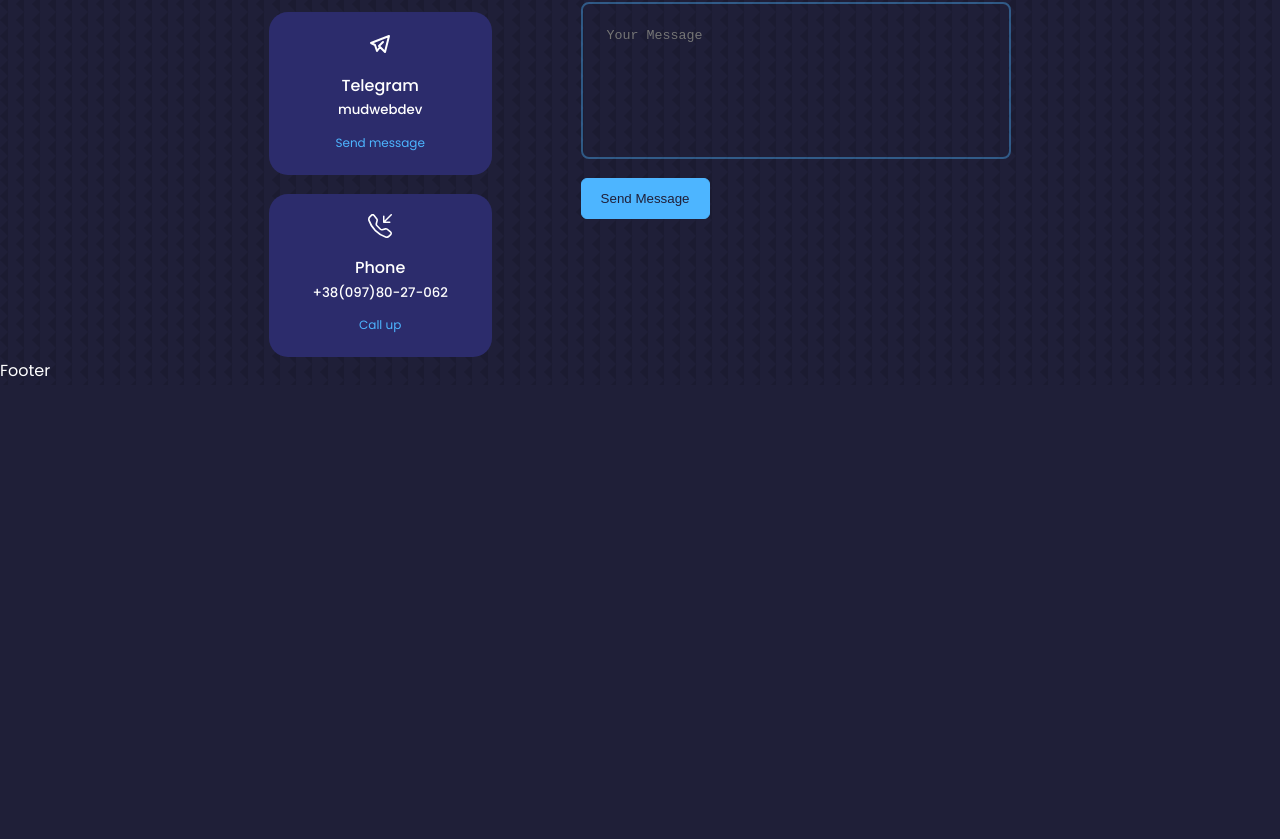
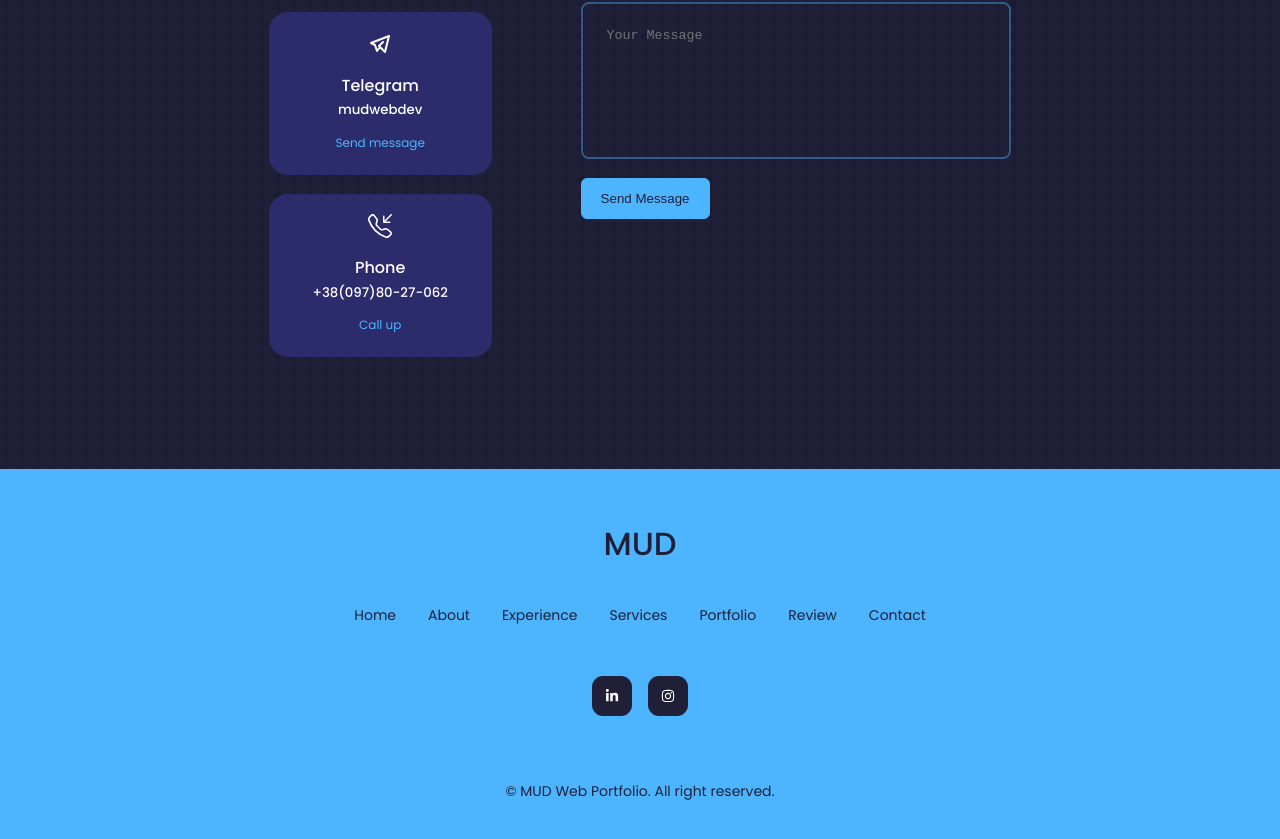
Before and after one commit to mudmykola/react-portfolio-test, a React (Create React App) app: page / in a window 1280 px wide. Shown: the part 4852-5691 px from the top of the page. Before the commit the page ends 5237 px from the top, so only its background shows below. Built offline with nearby package versions, Linux system fonts and the light colour scheme.

Commit message:
rearrange -> dev+adapt [footer]

```diff
--- a/src/components/footer/Footer.jsx
+++ b/src/components/footer/Footer.jsx
@@ -1,9 +1,37 @@
-import React from 'react'
-import './footer.css'
+import React from "react";
+import "./footer.css";
+import { FaLinkedinIn } from "react-icons/fa";
+import { FaInstagram } from "react-icons/fa";
 const Footer = () => {
   return (
-    <div>Footer</div>
-  )
-}
+    <footer>
+      <a href="#" className="footer-logo">
+        MUD
+      </a>
+      <ul className="footer-list">
+        <li>
+          <a href="#">Home</a>
+          <a href="#about">About</a>
+          <a href="#experience">Experience</a>
+          <a href="#services">Services</a>
+          <a href="#portfolio">Portfolio</a>
+          <a href="#review">Review</a>
+          <a href="#contact">Contact</a>
+        </li>
+      </ul>
+      <div className="footer-socials">
+        <a href="https://www.linkedin.com/in/mud-developer/">
+          <FaLinkedinIn />
+        </a>
+        <a href="https://www.instagram.com/mud.web.developer">
+          <FaInstagram />
+        </a>
+      </div>
+      <div className="footer-copy">
+        <p>&copy; MUD Web Portfolio. All right reserved.</p>
+      </div>
+    </footer>
+  );
+};
 
-export default Footer
+export default Footer;
--- a/src/components/footer/footer.css
+++ b/src/components/footer/footer.css
@@ -0,0 +1,66 @@
+footer {
+  padding: 48px 0;
+  background: var(--color-primary);
+  text-align: center;
+  font-size: 14px;
+  margin-top: 112px;
+}
+
+footer a {
+  color: var(--color-bg);
+}
+
+.footer-logo {
+  font-size: 32px;
+  font-weight: 500;
+  margin-bottom: 32px;
+  display: inline-block;
+}
+.footer-list li {
+  display: flex;
+  flex-wrap: wrap;
+  justify-content: center;
+  gap: 32px;
+  margin: 0 auto 48px;
+}
+
+.footer-socials {
+  display: flex;
+  justify-content: center;
+  gap: 16px;
+  margin-bottom: 64px;
+}
+.footer-socials a {
+  background: var(--color-bg);
+  color: var(--color-white);
+  padding: 12px;
+  border-radius: 11px;
+  display: flex;
+  border: 1px solid transparent;
+}
+
+.footer-socials a:hover {
+  background: transparent;
+  color: var(--color-bg);
+  border-color: var(--color-bg);
+}
+
+.footer-copy {
+  margin-bottom: 64px;
+  color: var(--color-bg);
+}
+
+/* MEDIA */
+
+@media screen and (max-width: 1024px) {
+}
+
+@media screen and (max-width: 600px) {
+  .footer-list {
+    flex-direction: column;
+    gap: 24px;
+  }
+  .footer-socials {
+    margin-bottom: 41px;
+  }
+}
```
